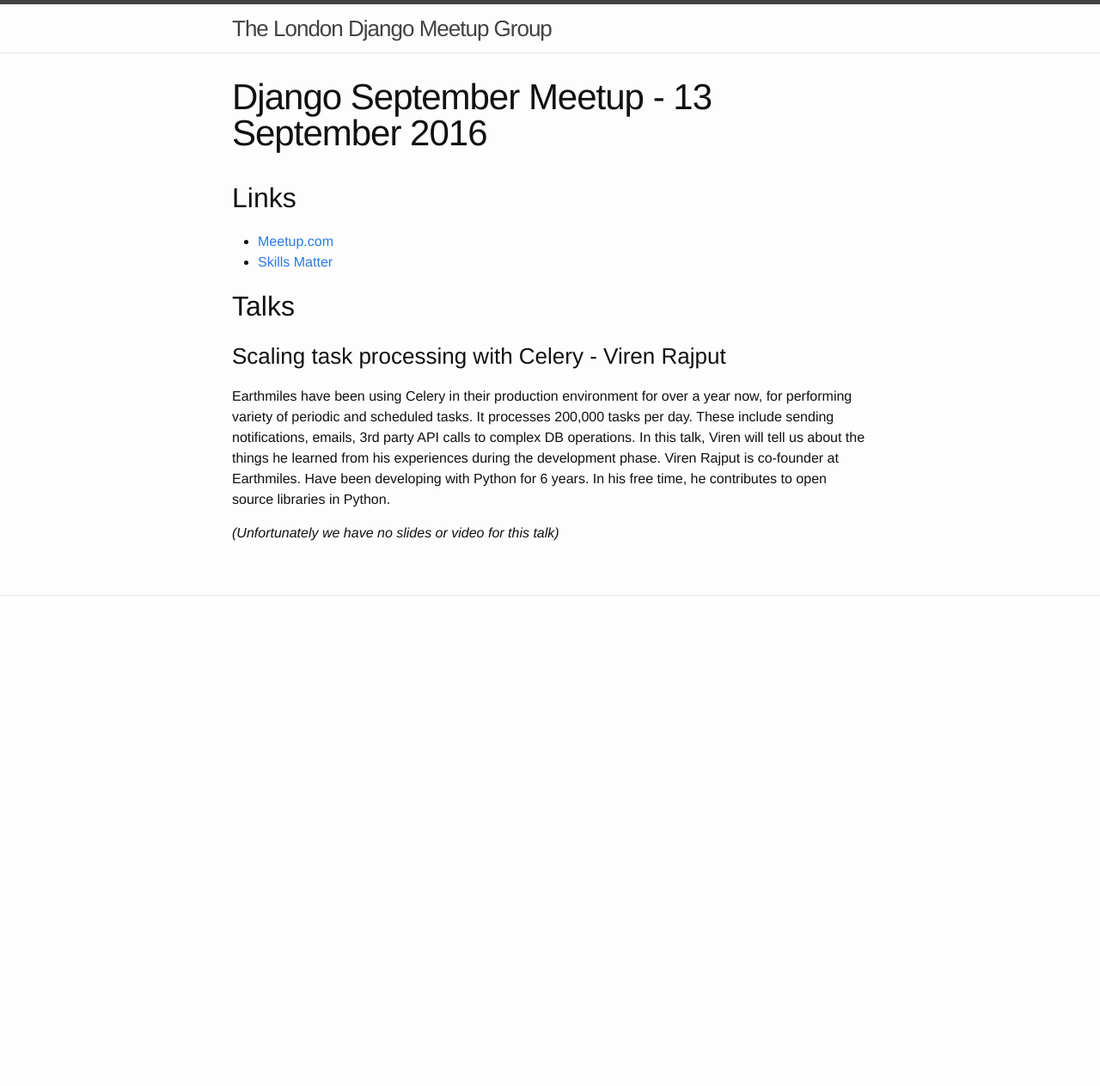
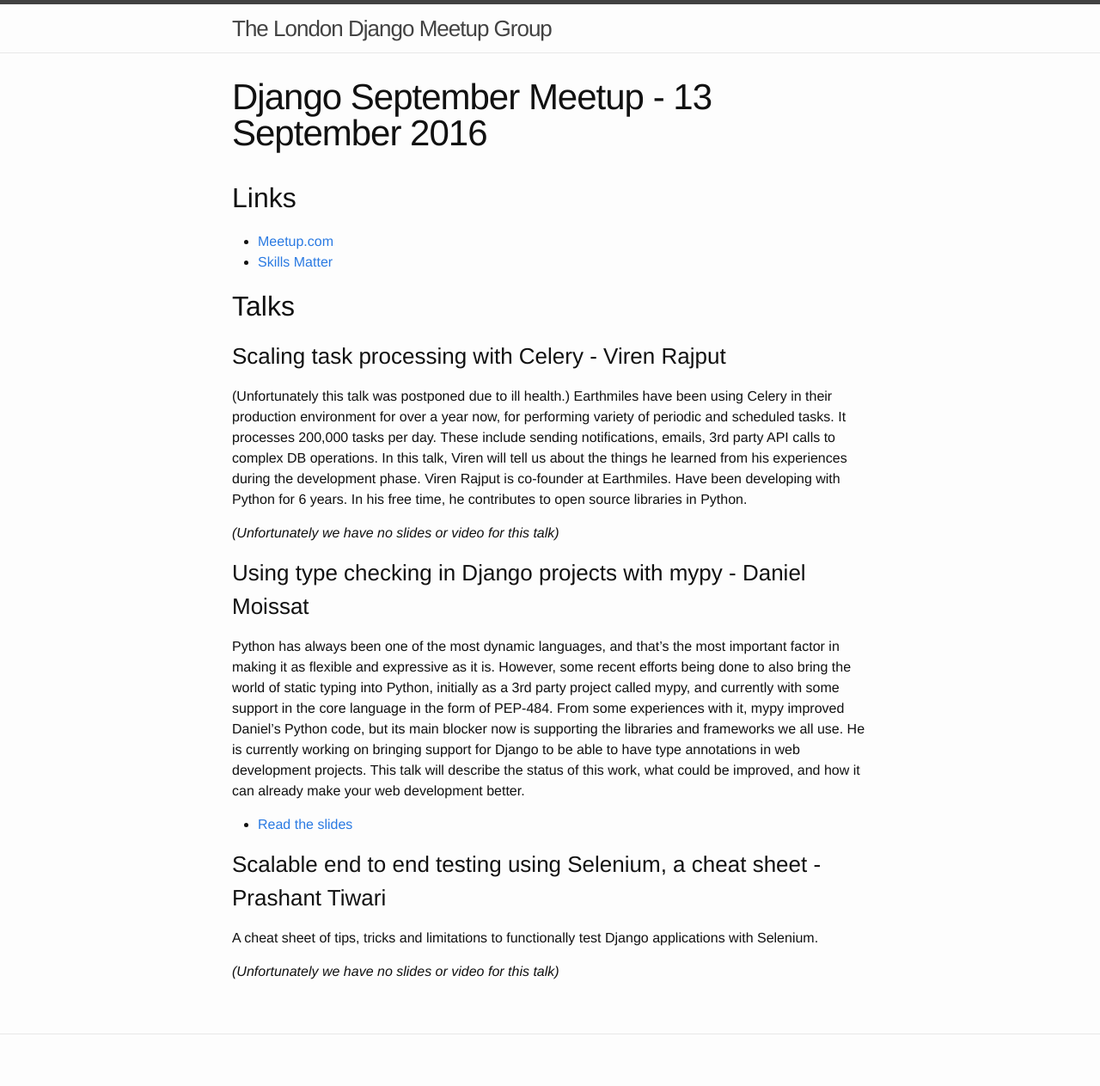
Before and after one commit to djangolondon/djangolondon.github.io, a Jekyll site: the page built from _meetups/2016-09-13.md, in a window 1280 px wide. Shown: the whole page at 86% size. Built offline with Jekyll 4.4.1, drawn with Linux system fonts in a browser that asks for light colours; before the commit the page ends 900 px from its top, so only the background shows below that.

Commit message:
Added Sep 2016 meetup details

```diff
--- a/_meetups/2016-09-13.md
+++ b/_meetups/2016-09-13.md
@@ -8,6 +8,8 @@ talks:
 - title: Scaling task processing with Celery
   speaker: Viren Rajput
   description: >
+    (Unfortunately this talk was postponed due to ill health.)
+
     Earthmiles have been using Celery in their production environment for over a year
     now, for performing variety of periodic and scheduled tasks.  It processes 200,000
     tasks per day. These include sending notifications, emails, 3rd party API calls to
@@ -16,4 +18,22 @@ talks:
 
     Viren Rajput is co-founder at Earthmiles. Have been developing with Python for 6 years.
     In his free time, he contributes to open source libraries in Python.
+
+- title: Using type checking in Django projects with mypy
+  speaker: Daniel Moissat
+  description: >
+    Python has always been one of the most dynamic languages, and that's the most important factor in
+    making it as flexible and expressive as it is. However, some recent efforts being done to also bring
+    the world of static typing into Python, initially as a 3rd party project called mypy, and currently with
+    some support in the core language in the form of PEP-484. From some experiences with it, mypy improved
+    Daniel's Python code, but its main blocker now is supporting the libraries and frameworks we all use.
+    He is currently working on bringing support for Django to be able to have type annotations in web development
+    projects. This talk will describe the status of this work, what could be improved, and how it can already
+    make your web development better.
+  slides: https://github.com/machinalis/slides/tree/master/mypy-django
+
+- title: Scalable end to end testing using Selenium, a cheat sheet
+  speaker: Prashant Tiwari
+  description: >
+    A cheat sheet of tips, tricks and limitations to functionally test Django applications with Selenium.
 ---
```
